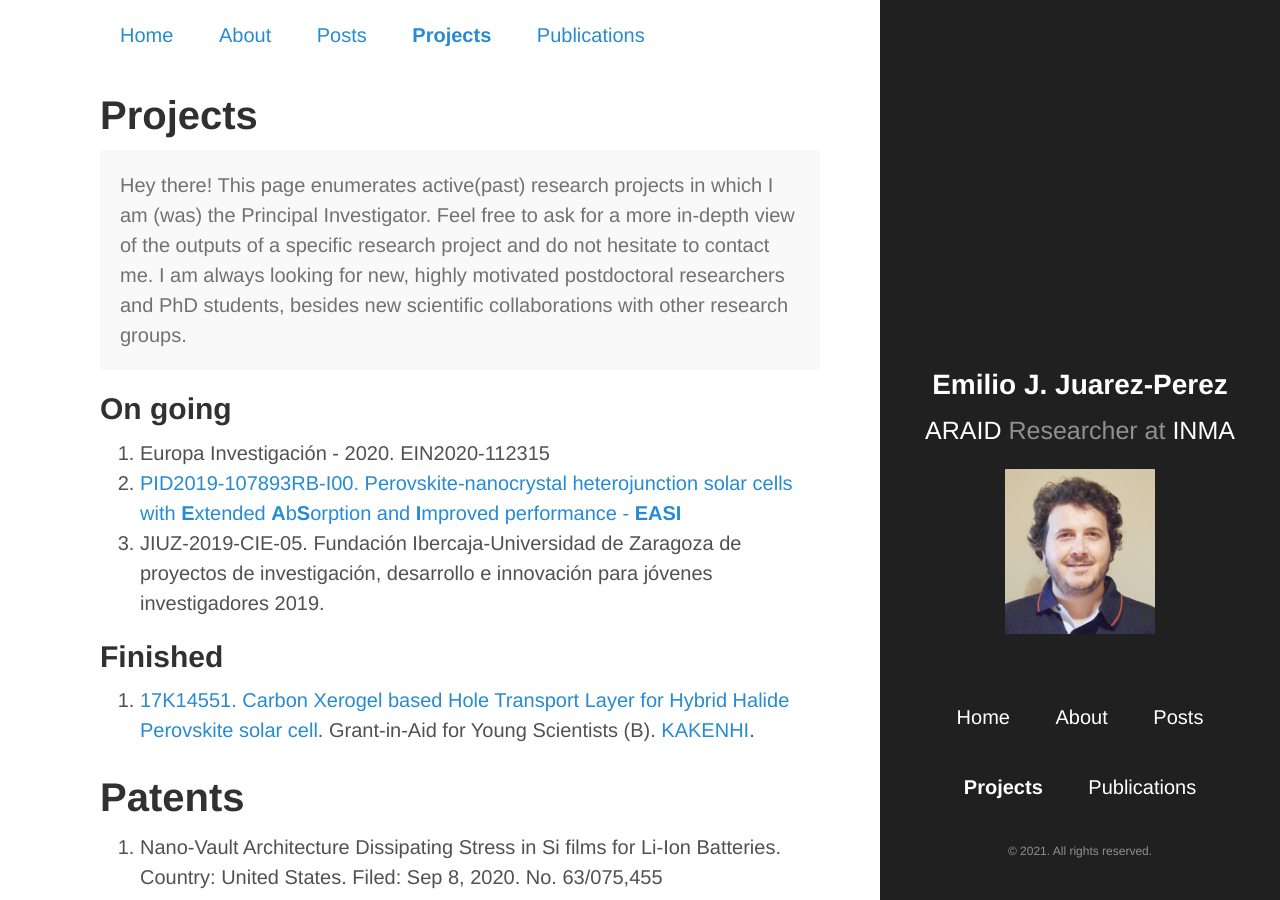
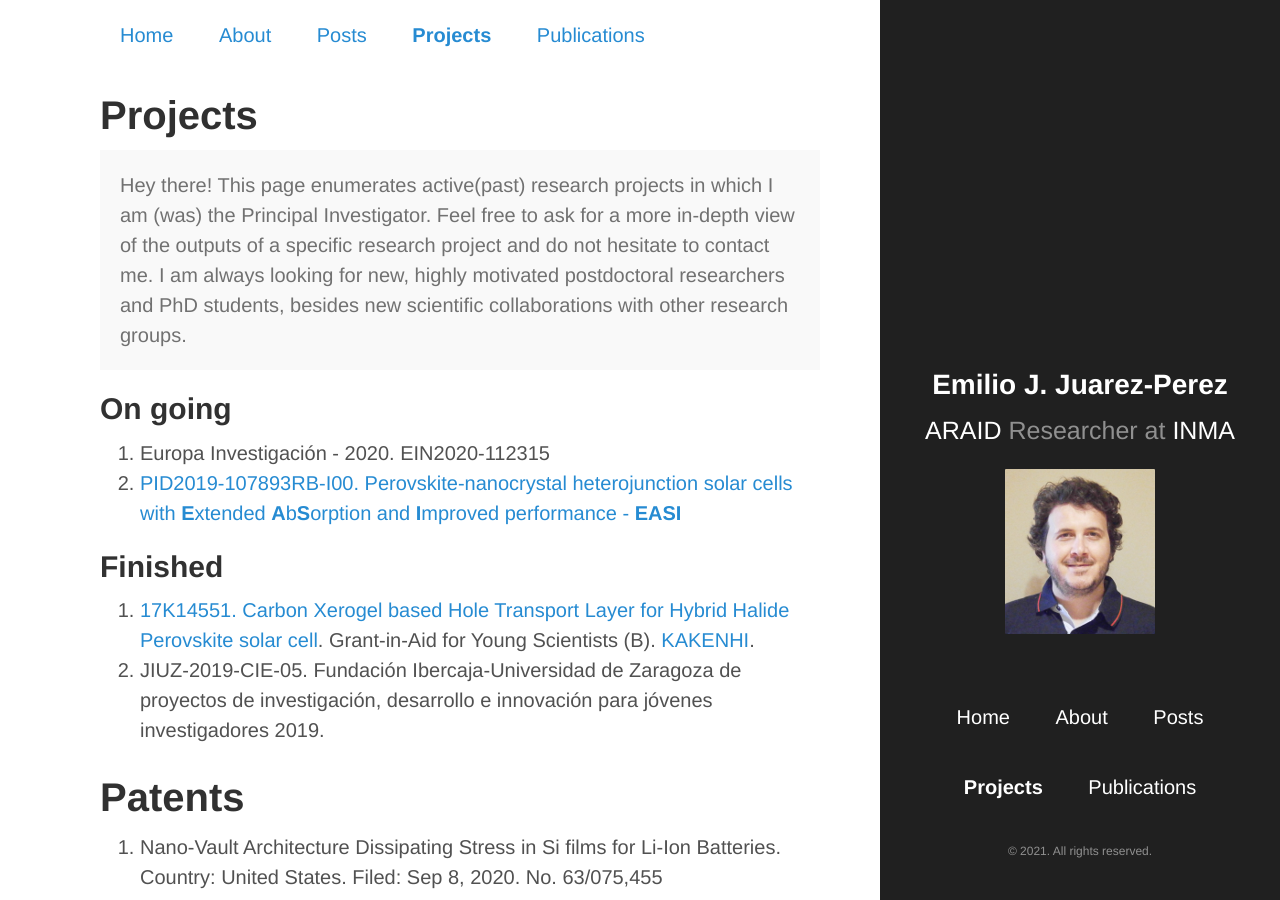
Before and after one commit to ejjpweb/ejjpweb.github.io, a Jekyll site: the page built from Projects.md, in a window 1280 px wide and 900 px high. Built offline with Jekyll 4.4.1, drawn with Linux system fonts in a browser that asks for light colours; part of the change alters nothing that is shown.

```diff
--- a/Projects.md
+++ b/Projects.md
@@ -12,12 +12,12 @@ title: Projects
 
 1. Europa Investigación - 2020. EIN2020-112315
 2. [PID2019-107893RB-I00.  Perovskite-nanocrystal heterojunction solar cells with **E**xtended **A**b**S**orption and **I**mproved performance - **EASI**](https://easi.unizar.es)
-3. JIUZ-2019-CIE-05. Fundación Ibercaja-Universidad de Zaragoza de proyectos de investigación, desarrollo e innovación para jóvenes investigadores 2019.
 
 
 ## Finished
 
 1. 	[17K14551. Carbon Xerogel based Hole Transport Layer for Hybrid Halide Perovskite solar cell](https://app.dimensions.ai/details/grant/grant.6839973). Grant-in-Aid for Young Scientists (B). [KAKENHI](https://kaken.nii.ac.jp/grant/KAKENHI-PROJECT-17K14551).
+2. JIUZ-2019-CIE-05. Fundación Ibercaja-Universidad de Zaragoza de proyectos de investigación, desarrollo e innovación para jóvenes investigadores 2019.
 
 
 
```
